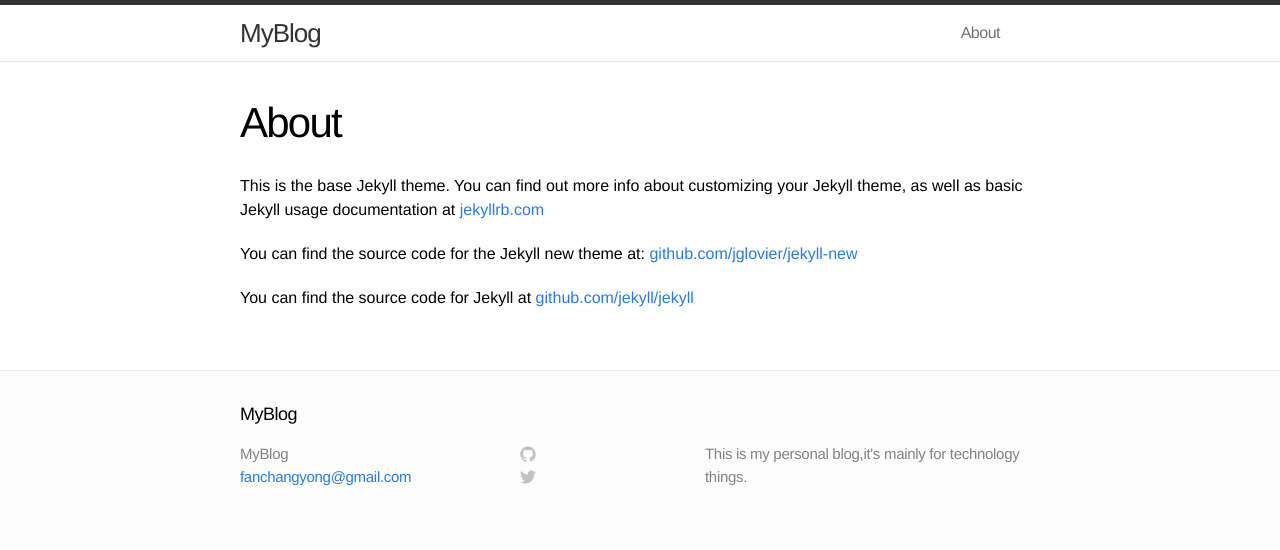
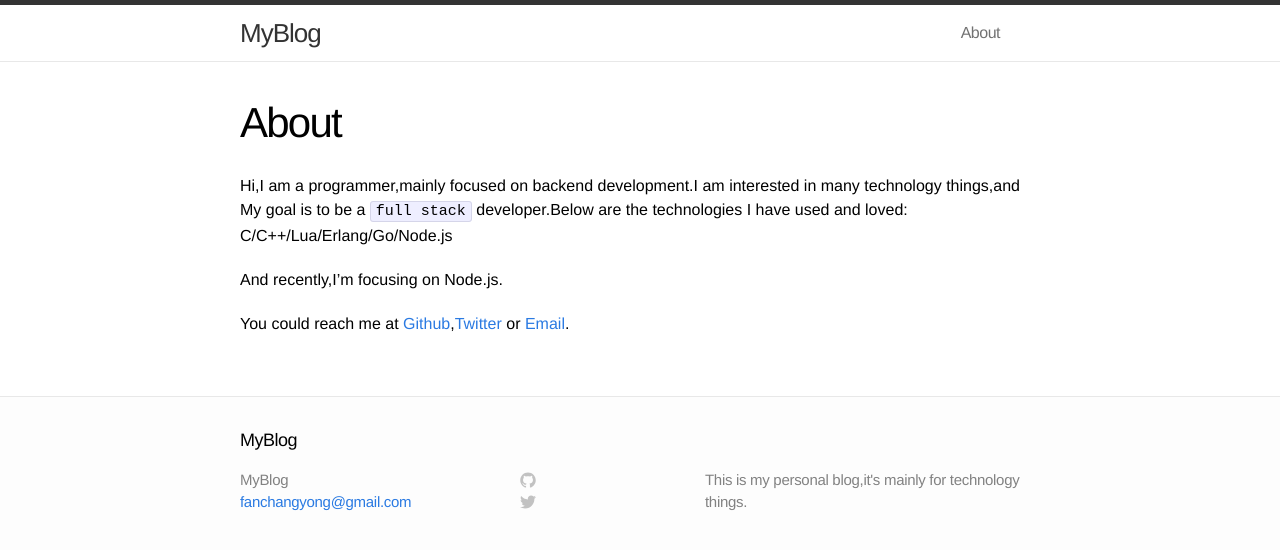
Before and after one commit to fanchangyong/fanchangyong.github.io, a Jekyll site: the page built from about.md, in a window 1280 px wide. Shown: the top 550 px of the page. Built offline with Jekyll 4.4.1, drawn with Linux system fonts in a browser that asks for light colours.

Commit message:
update abuot me

```diff
--- a/about.md
+++ b/about.md
@@ -4,8 +4,14 @@ title: About
 permalink: /about/
 ---
 
-This is the base Jekyll theme. You can find out more info about customizing your Jekyll theme, as well as basic Jekyll usage documentation at [jekyllrb.com](http://jekyllrb.com/)
+Hi,I am a programmer,mainly focused on backend development.I am interested in many technology things,and My goal is to be a
+`full stack` developer.Below are the technologies I have used and loved:
+	C/C++/Lua/Erlang/Go/Node.js
 
-You can find the source code for the Jekyll new theme at: [github.com/jglovier/jekyll-new](https://github.com/jglovier/jekyll-new)
+And recently,I'm focusing on Node.js.
 
-You can find the source code for Jekyll at [github.com/jekyll/jekyll](https://github.com/jekyll/jekyll)
+You could reach me at [Github][github],[Twitter][twitter] or [Email][email].
+
+[github]:    http://github.com/fanchangyong
+[twitter]:   http://twitter.com/fanchangyong
+[email]:     mailto://fanchangyong@gmail.com
```
